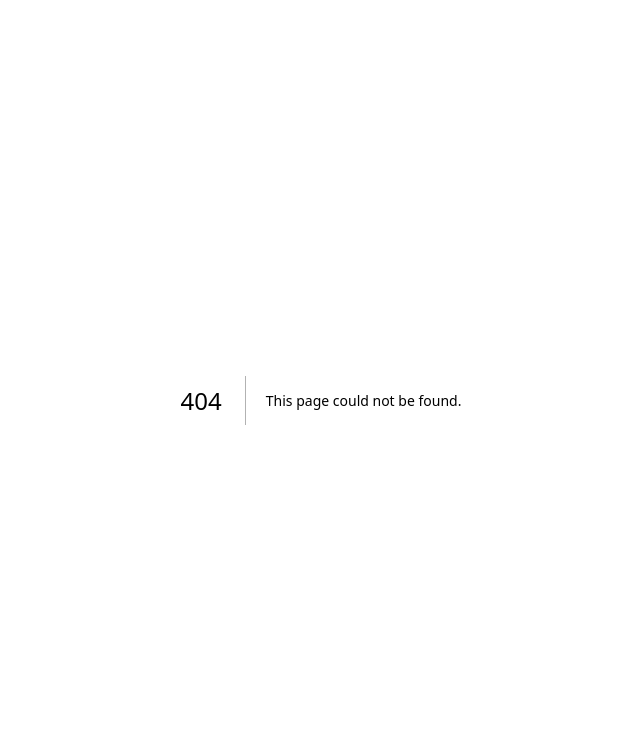
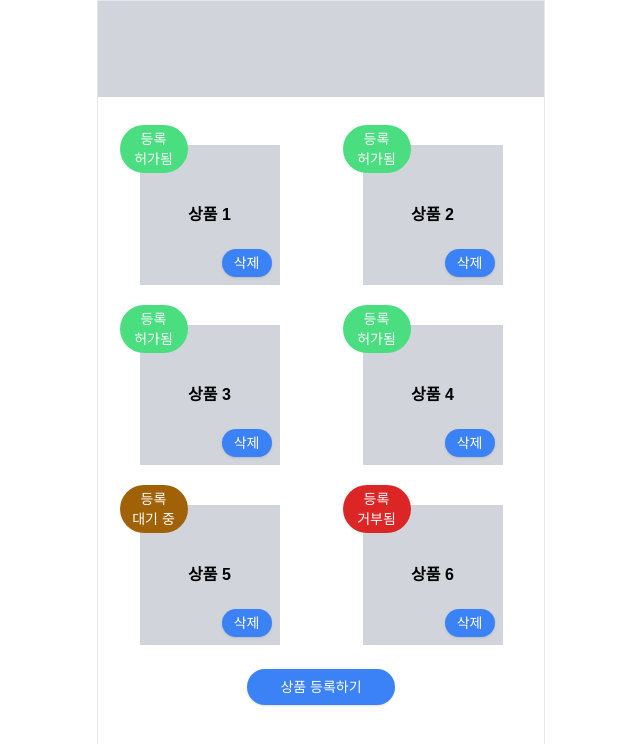
Before and after one commit to teamGrowup/fd_grow, a Next.js app: page /seller/enroll/product/check in a window 1280 px wide. Before the commit this address had no page. Shown: the top 744 px of the page, without its empty margins (319-959 px from the left). Built offline with nearby package versions, Linux system fonts and the light colour scheme.

Commit message:
add file & change folder structure

```diff
--- /dev/null
+++ b/src/app/(routes)/seller/enroll/brand/detail/page.tsx
@@ -0,0 +1,29 @@
+import React from "react";
+
+import { Button } from "@/components/ui/button";
+
+const BrandDetail: React.FC = () => {
+  return (
+    <>
+      <div className="bg-gray-300 py-12"></div>
+      <div className="flex flex-col gap-7 mx-auto mt-8">
+        <div className="w-[300px] h-[190px] bg-gray-300">
+          <img src="*" alt="브랜드 이미지" />
+        </div>
+        <div className="w-[300px] h-[190px] bg-gray-300">
+          <textarea className="bg-gray-300 resize-none">
+            브랜드 상세 설명
+          </textarea>
+        </div>
+      </div>
+      <div className="w-[300px] h-[60px] bg-gray-300 mx-auto mt-6 flex items-center justify-center">
+        <p className="text-center">브랜드명</p>
+      </div>
+      <Button className="w-2/3 bg-blue-600 py-6 rounded-full mx-auto translate-y-8">
+        브랜드 정보 수정하기
+      </Button>
+    </>
+  );
+};
+
+export default BrandDetail;
--- /dev/null
+++ b/src/app/(routes)/seller/enroll/brand/page.tsx
@@ -0,0 +1,29 @@
+import React from "react";
+
+import { Button } from "@/components/ui/button";
+
+const BrandEnroll: React.FC = () => {
+  return (
+    <>
+      <div className="bg-gray-300 py-12"></div>
+      <div className="flex flex-col gap-7 mx-auto mt-8">
+        <div className="w-[300px] h-[190px] bg-gray-300">
+          <img src="*" alt="브랜드 이미지 업로드" />
+        </div>
+        <div className="w-[300px] h-[190px] bg-gray-300">
+          <textarea className="bg-gray-300 resize-none">
+            브랜드 상세 설명
+          </textarea>
+        </div>
+      </div>
+      <div className="w-[300px] h-[60px] bg-gray-300 mx-auto mt-6 flex items-center justify-center">
+        <p className="text-center">브랜드명</p>
+      </div>
+      <Button className="w-2/3 bg-blue-600 py-6 rounded-full mx-auto translate-y-8">
+        브랜드 입점 허가 요청
+      </Button>
+    </>
+  );
+};
+
+export default BrandEnroll;
--- /dev/null
+++ b/src/app/(routes)/seller/enroll/product/check/detail/page.tsx
@@ -0,0 +1,22 @@
+import React from "react";
+
+import { Button } from "@/components/ui/button";
+
+const ProductDetail: React.FC = () => {
+  return (
+    <>
+      <div className="bg-gray-300 py-12"></div>
+      <div className="relative bg-gray-300 w-[300px] h-[500px] translate-y-16 mx-auto font-bold">
+        상품 1에 대한 분석 화면
+        <Button className="absolute bg-blue-500 text-white rounded-full bottom-4 right-24 w-[60px] h-[28px]">
+          수정
+        </Button>
+        <Button className="absolute bg-blue-500 text-white rounded-full bottom-4 right-3 w-[60px] h-[28px]">
+          삭제
+        </Button>
+      </div>
+    </>
+  );
+};
+
+export default ProductDetail;
--- /dev/null
+++ b/src/app/(routes)/seller/enroll/product/check/page.tsx
@@ -0,0 +1,90 @@
+import React from "react";
+
+import { Button } from "@/components/ui/button";
+
+const ProductCheck: React.FC = () => {
+  return (
+    <>
+      <div className="bg-gray-300 py-12"></div>
+      <div className="grid grid-cols-2 place-items-center translate-y-12">
+        <div className="w-[140px] h-[140px] bg-gray-300 relative mb-10">
+          <div className="w-[68px] h-[48px] text-sm absolute z-10 bg-green-400 rounded-full text-white -top-5 -left-5 text-center py-1">
+            등록
+            <br /> 허가됨
+          </div>
+          <p className="absolute left-1/2 top-1/2 -translate-x-1/2 -translate-y-1/2 font-bold text-center">
+            상품 1
+          </p>
+          <Button className="absolute bg-blue-500 text-white rounded-full bottom-2 right-2 w-[50px] h-[28px]">
+            삭제
+          </Button>
+        </div>
+        <div className="w-[140px] h-[140px] bg-gray-300 relative mb-10">
+          <div className="w-[68px] h-[48px] text-sm absolute z-10 bg-green-400 rounded-full text-white -top-5 -left-5 text-center py-1">
+            등록
+            <br /> 허가됨
+          </div>
+          <p className="absolute left-1/2 top-1/2 -translate-x-1/2 -translate-y-1/2 font-bold text-center">
+            상품 2
+          </p>
+          <Button className="absolute bg-blue-500 text-white rounded-full bottom-2 right-2 w-[50px] h-[28px]">
+            삭제
+          </Button>
+        </div>
+        <div className="w-[140px] h-[140px] bg-gray-300 relative mb-10">
+          <div className="w-[68px] h-[48px] text-sm absolute z-10 bg-green-400 rounded-full text-white -top-5 -left-5 text-center py-1">
+            등록
+            <br /> 허가됨
+          </div>
+          <p className="absolute left-1/2 top-1/2 -translate-x-1/2 -translate-y-1/2 font-bold text-center">
+            상품 3
+          </p>
+          <Button className="absolute bg-blue-500 text-white rounded-full bottom-2 right-2 w-[50px] h-[28px]">
+            삭제
+          </Button>
+        </div>
+        <div className="w-[140px] h-[140px] bg-gray-300 relative mb-10">
+          <div className="w-[68px] h-[48px] text-sm absolute z-10 bg-green-400 rounded-full text-white -top-5 -left-5 text-center py-1">
+            등록
+            <br /> 허가됨
+          </div>
+          <p className="absolute left-1/2 top-1/2 -translate-x-1/2 -translate-y-1/2 font-bold text-center">
+            상품 4
+          </p>
+          <Button className="absolute bg-blue-500 text-white rounded-full bottom-2 right-2 w-[50px] h-[28px]">
+            삭제
+          </Button>
+        </div>
+        <div className="w-[140px] h-[140px] bg-gray-300 relative mb-10">
+          <div className="w-[68px] h-[48px] text-sm absolute z-10 bg-yellow-700 rounded-full text-white -top-5 -left-5 text-center py-1">
+            등록
+            <br /> 대기 중
+          </div>
+          <p className="absolute left-1/2 top-1/2 -translate-x-1/2 -translate-y-1/2 font-bold text-center">
+            상품 5
+          </p>
+          <Button className="absolute bg-blue-500 text-white rounded-full bottom-2 right-2 w-[50px] h-[28px]">
+            삭제
+          </Button>
+        </div>
+        <div className="w-[140px] h-[140px] bg-gray-300 relative mb-10">
+          <div className="w-[68px] h-[48px] text-sm absolute z-10 bg-red-600 rounded-full text-white -top-5 -left-5 text-center py-1">
+            등록
+            <br /> 거부됨
+          </div>
+          <p className="absolute left-1/2 top-1/2 -translate-x-1/2 -translate-y-1/2 font-bold text-center">
+            상품 6
+          </p>
+          <Button className="absolute bg-blue-500 text-white rounded-full bottom-2 right-2 w-[50px] h-[28px]">
+            삭제
+          </Button>
+        </div>
+      </div>
+      <Button className="bg-blue-500 text-white rounded-full w-1/3 translate-y-8 mx-auto">
+        상품 등록하기
+      </Button>
+    </>
+  );
+};
+
+export default ProductCheck;
--- /dev/null
+++ b/src/app/(routes)/seller/order/page.tsx
@@ -0,0 +1,44 @@
+import React from "react";
+
+import { Button } from "@/components/ui/button";
+
+const OrderViewPage = () => {
+  return (
+    <>
+      <div className="bg-gray-300 py-12"></div>
+      <div className="bg-gray-300 w-[310px] h-[260px] mx-auto mt-4 relative">
+        <p className="absolute left-1/2 top-1/2 -translate-x-1/2 -translate-y-1/2">
+          검색 조건 필터링
+        </p>
+      </div>
+      <div className="flex flex-col gap-4 mx-auto mt-6">
+        <div className="bg-gray-300 w-[310px] h-[60px] flex relative">
+          <p className="absolute left-4 top-1/2 -translate-y-1/2 font-bold">주문1/Size:L/2개/결제완료</p>
+          <Button className="absolute bg-blue-500 text-white rounded-full top-1/2 -translate-y-1/2 right-2 w-[50px] h-[28px]">
+            삭제
+          </Button>
+        </div>
+        <div className="bg-gray-300 w-[310px] h-[60px] flex relative">
+          <p className="absolute left-4 top-1/2 -translate-y-1/2 font-bold">주문1/Size:L/2개/결제완료</p>
+          <Button className="absolute bg-blue-500 text-white rounded-full top-1/2 -translate-y-1/2 right-2 w-[50px] h-[28px]">
+            삭제
+          </Button>
+        </div>
+        <div className="bg-gray-300 w-[310px] h-[60px] flex relative">
+          <p className="absolute left-4 top-1/2 -translate-y-1/2 font-bold">주문1/Size:L/2개/결제완료</p>
+          <Button className="absolute bg-blue-500 text-white rounded-full top-1/2 -translate-y-1/2 right-2 w-[50px] h-[28px]">
+            삭제
+          </Button>
+        </div>
+        <div className="bg-gray-300 w-[310px] h-[60px] flex relative">
+          <p className="absolute left-4 top-1/2 -translate-y-1/2 font-bold">주문1/Size:L/2개/결제완료</p>
+          <Button className="absolute bg-blue-500 text-white rounded-full top-1/2 -translate-y-1/2 right-2 w-[50px] h-[28px]">
+            삭제
+          </Button>
+        </div>
+      </div>
+    </>
+  );
+};
+
+export default OrderViewPage;
```
Also changed, not shown: src/app/(routes)/seller/enroll/product/page.tsx (renamed from src/app/(routes)/seller/enroll/page.tsx).
